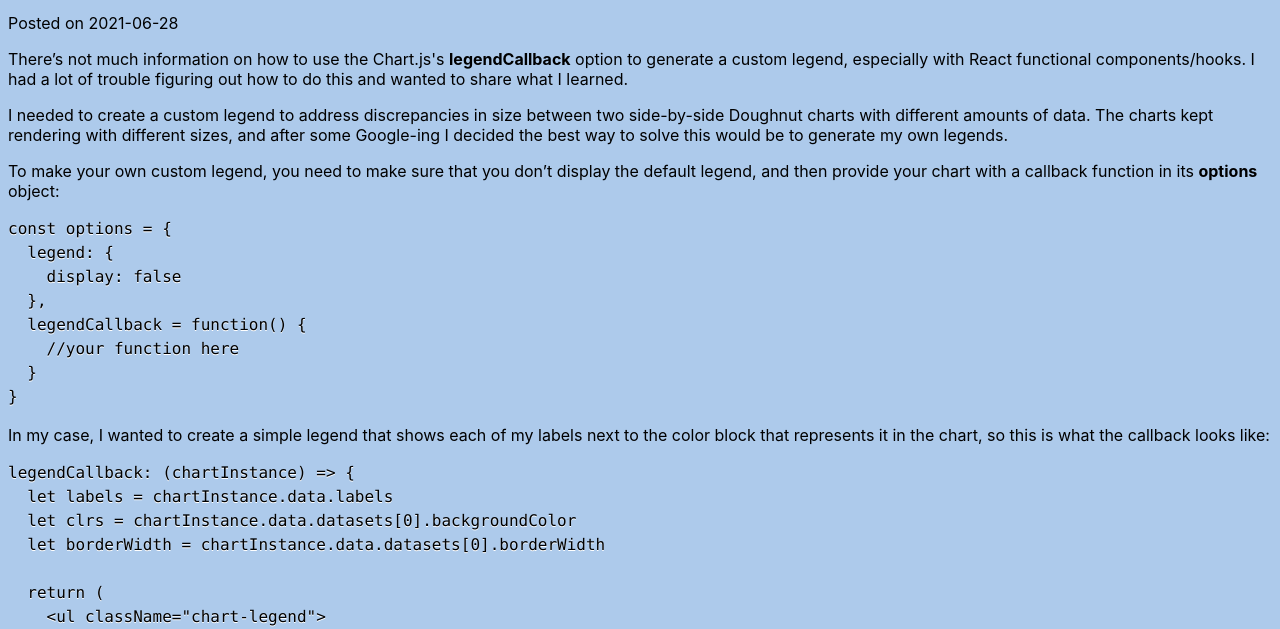
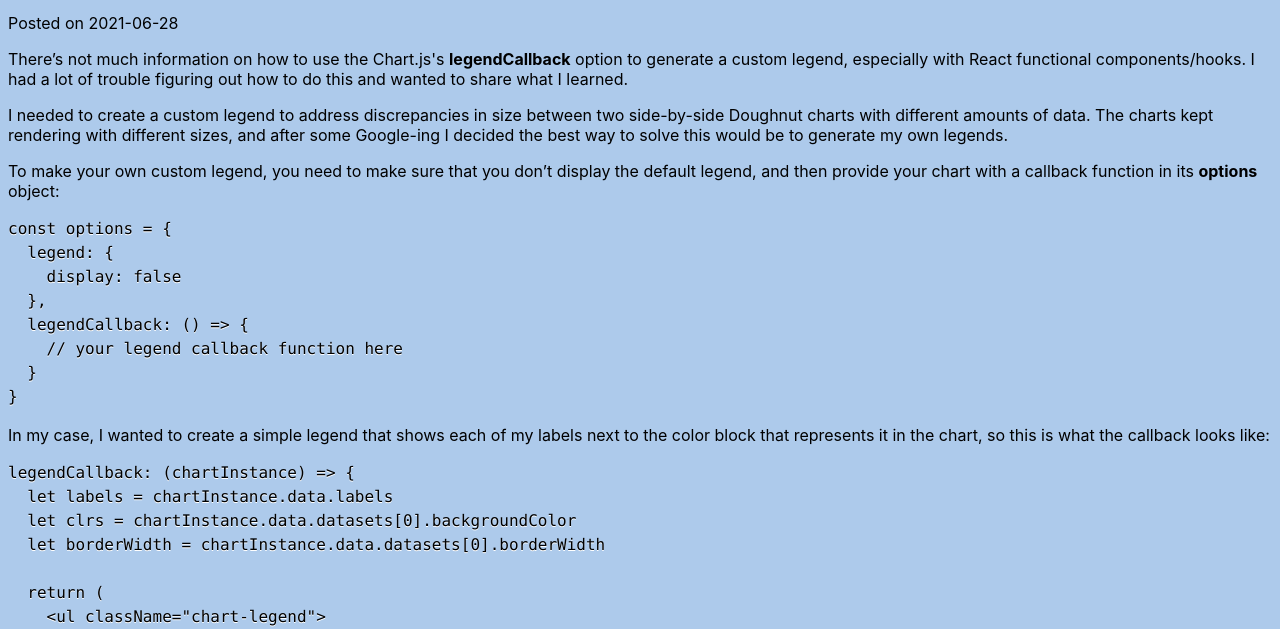
Before and after one commit to hankthemason/portfolio-remote-tracking, a Gatsby site: page /blog/chartjs_custom_legend in a window 1280 px wide. Shown: the part 181-810 px from the top of the page. Built offline with nearby package versions, Linux system fonts and the light colour scheme; Gatsby itself is replaced by a stand-in of ours; some packages are replaced by stand-ins of ours; code samples lack their colours.

Commit message:
edited blog post

````diff
--- a/posts/chartjs_custom_legend/index.md
+++ b/posts/chartjs_custom_legend/index.md
@@ -15,8 +15,8 @@ const options = {
   legend: {
     display: false
   },
-  legendCallback = function() {
-    //your function here
+  legendCallback: () => {
+    // your legend callback function here
   }
 }
 ```
````
Also changed, not shown: 2 other files.
